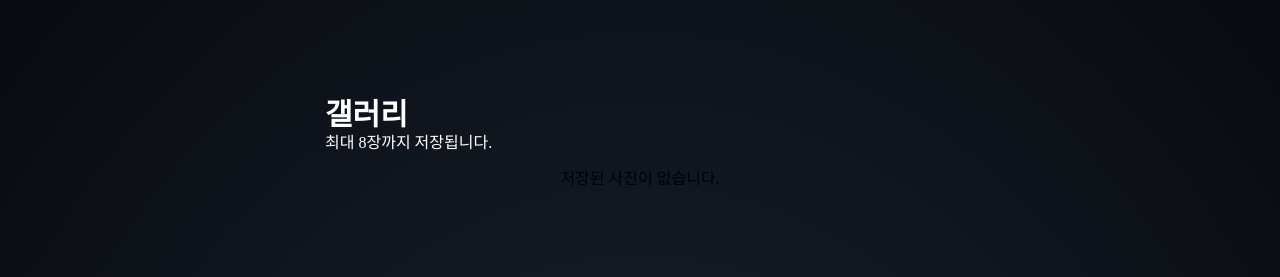
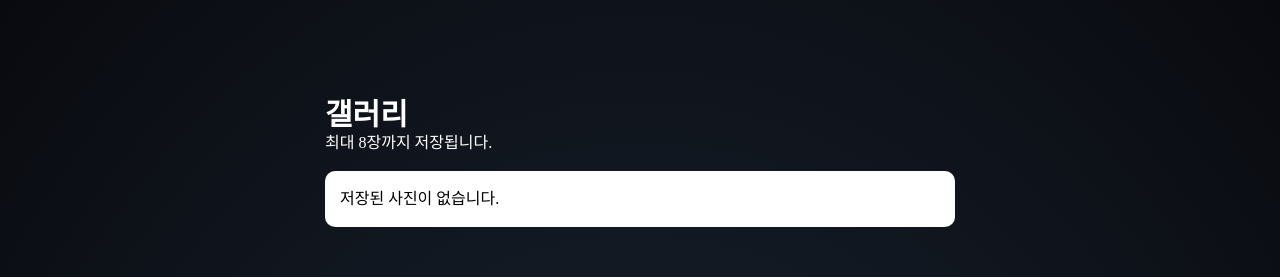
Before and after one commit to JHYOOOOON/holiday-photo, a React (Create React App) app: page /photobook in a window 1280 px wide. Shown: the top 277 px of the page. Built offline with nearby package versions, Linux system fonts and the light colour scheme.

Commit message:
style: 갤러리 사진 없을 때 스타일 수정

```diff
--- a/src/pages/PhotoBook.tsx
+++ b/src/pages/PhotoBook.tsx
@@ -21,7 +21,7 @@ function PhotoBook() {
 			</TitleWrapper>
 			<Maybe
 				test={gallery.length === 0}
-				truthy={<div>저장된 사진이 없습니다.</div>}
+				truthy={<NoPhoto>저장된 사진이 없습니다.</NoPhoto>}
 				falsy={
 					<PhotoWrapper>
 						{gallery.map((url) => (
@@ -67,6 +67,14 @@ const Description = styled.p`
 	color: #fff;
 `;
 
+const NoPhoto = styled.div`
+	width: 100%;
+	padding: 20px 15px;
+	background-color: #fff;
+	border-radius: 10px;
+	box-sizing: border-box;
+`;
+
 const PhotoWrapper = styled.ul`
 	display: grid;
 	grid-template-columns: repeat(3, 200px);
```
